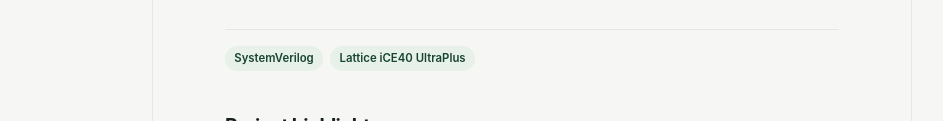
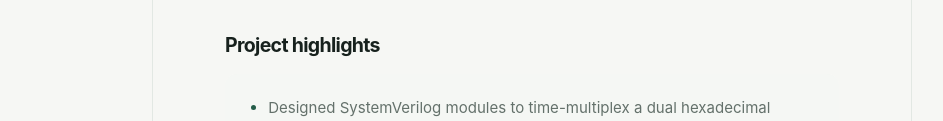
Before and after one commit to eing523/eing523.github.io, a plain HTML site: page projects/fpga-display-keypad.html in a window 1280 px wide. Shown: the part 974-1095 px from the top of the page, without its empty margins (108-1051 px from the left). Drawn offline with Linux system fonts and the light colour scheme.

Commit message:
fixed resume size and got rid of tags

```diff
--- a/detail.css
+++ b/detail.css
@@ -59,14 +59,6 @@
   margin-bottom: 2rem;
 }
 
-.detail-tags {
-  margin-bottom: 2.4rem;
-}
-
-.detail-tags:empty {
-  display: none;
-}
-
 .detail-panel h2 {
   margin-bottom: 0.8rem;
   font-size: 1.22rem;
--- a/detail.js
+++ b/detail.js
@@ -11,7 +11,6 @@ const details = {
       "Design and prototype a clamping mechanism in SolidWorks to secure continuous glucose monitor sensor plates to electroplating fixtures, cutting cycle time for 192 torquing motions per lot and improving ergonomics",
       "Collaborate with MiniMed engineers and a student team through weekly design reviews, incorporating manufacturing and quality feedback to align the fixture with production requirements",
     ],
-    technologies: ["SolidWorks", "Mechanical design", "Prototyping"],
   },
   "water-resources-internship": {
     category: "Engineering experience",
@@ -26,7 +25,6 @@ const details = {
       "Built an ArcGIS Pro map and Experience Builder dashboard with dynamic search, charts, and distance filtering",
       "Inspected landfills for permit compliance, flagging leachate collection deficiencies and communicating findings to dischargers",
     ],
-    technologies: ["R", "ArcGIS Pro", "Experience Builder"],
   },
   "bioprinting-research": {
     category: "Engineering experience",
@@ -41,7 +39,6 @@ const details = {
       "Engineer a UV print bed (8–10 mW/cm²) to photopolymerize PEG-acrylate hydrogels for tissue models",
       "Design acrylic UV enclosure to protect users and remove environmental variables from the curing process",
     ],
-    technologies: ["SolidWorks", "UV curing", "Bioprinting"],
   },
   "cad-tutor": {
     category: "Engineering experience",
@@ -55,7 +52,6 @@ const details = {
       "Lead weekly SolidWorks office hours, teaching CAD, FEA, and simulation to support the course's team projects",
       "Grade SolidWorks lab assignments and give feedback to reinforce CAD proficiency across the course",
     ],
-    technologies: ["SolidWorks", "CAD", "FEA", "Simulation"],
   },
   "fpga-display-keypad": {
     category: "Engineering project",
@@ -69,7 +65,6 @@ const details = {
       "Allowed each displayed digit to be controlled with DIP switches.",
       "Built a counter-based scanner to drive keypad rows, read columns, and light an LED on each keypress.",
     ],
-    technologies: ["SystemVerilog", "Lattice iCE40 UltraPlus"],
   },
   "fpga-keypad-scanner": {
     category: "Engineering project",
@@ -83,7 +78,6 @@ const details = {
       "Handled switch bounce so each press registers once regardless of how long the key is held.",
       "Ignored additional keypresses while a key was held.",
     ],
-    technologies: ["SystemVerilog", "Lattice iCE40 UltraPlus"],
   },
   "stm32-digital-audio": {
     category: "Engineering project",
@@ -97,7 +91,6 @@ const details = {
       "Derived prescaler and auto-reload values for the minimum and maximum note frequencies.",
       "Played tunes through an LM386 amplifier, with each note within 1% of its target pitch.",
     ],
-    technologies: ["C", "STM32L432KC", "SEGGER", "Timers", "LM386"],
   },
   "stm32-motor-encoder": {
     category: "Engineering project",
@@ -110,7 +103,6 @@ const details = {
       "Read the two channels of a quadrature encoder using interrupts on both sensors.",
       "Used encoder transitions to measure motor speed and determine rotation direction.",
     ],
-    technologies: ["C", "STM32L432KC", "Quadrature encoder", "Interrupts"],
   },
   "autonomous-surface-vehicle": {
     category: "Engineering project",
@@ -124,7 +116,6 @@ const details = {
       "Designed and waterproofed analog signal-conditioning circuits for pressure, turbidity, and temperature sensors.",
       "Integrated environmental sensors to support measurements at multiple depths.",
     ],
-    technologies: ["Analog circuit design", "Sensor integration", "Waterproofing"],
   },
   "autonomous-underwater-robot": {
     category: "Engineering project",
@@ -138,7 +129,6 @@ const details = {
       "Validated signal integrity on an oscilloscope.",
       "Programmed a LabVIEW proportional controller for autonomous depth tracking and step-response analysis.",
     ],
-    technologies: ["LabVIEW", "PCB design", "Control systems", "Oscilloscope"],
   },
 };
 
@@ -174,11 +164,4 @@ if (!page || !detail) {
     item.textContent = text;
     highlights.append(item);
   }
-
-  const tags = document.querySelector("[data-detail-tags]");
-  for (const text of detail.technologies) {
-    const item = document.createElement("span");
-    item.textContent = text;
-    tags.append(item);
-  }
 }
--- a/projects/fpga-display-keypad.html
+++ b/projects/fpga-display-keypad.html
@@ -34,7 +34,6 @@
         <p class="detail-summary" data-detail-summary></p>
         <!-- Replace this placeholder with an img, e.g. <img class="media-placeholder detail-image-placeholder" src="../assets/images/fpga-display-keypad.jpg" alt="Description">. -->
         <div class="media-placeholder detail-image-placeholder" role="img" aria-label="Project image placeholder">Add project image here</div>
-        <div class="focus-tags detail-tags" data-detail-tags aria-label="Technologies"></div>
         <section>
           <h2>Project highlights</h2>
           <ul class="detail-highlights" data-detail-highlights></ul>
--- a/styles.css
+++ b/styles.css
@@ -320,30 +320,6 @@ p {
   line-height: 1.45;
 }
 
-.focus-tags,
-.tag-list {
-  display: flex;
-  flex-wrap: wrap;
-  gap: 0.45rem;
-}
-
-.focus-tags {
-  padding-top: 1rem;
-  border-top: 1px solid var(--line);
-}
-
-.focus-tags span,
-.tag-list li {
-  padding: 0.32rem 0.58rem;
-  border-radius: 999px;
-  color: var(--green-dark);
-  background: var(--mint);
-  font-size: 0.71rem;
-  font-weight: 600;
-  line-height: 1.35;
-  list-style: none;
-}
-
 .about-grid {
   display: grid;
   grid-template-columns: 1fr 1fr;
@@ -562,15 +538,6 @@ img.media-placeholder {
   font-size: 0.88rem;
 }
 
-.tag-list {
-  margin: auto 0 0;
-  padding: 0;
-}
-
-.tag-list li {
-  font-size: 0.69rem;
-}
-
 #panel-resume .section-heading {
   margin-bottom: 3.8rem;
 }
@@ -592,7 +559,7 @@ img.media-placeholder {
 .resume-viewer-wrap {
   position: relative;
   left: 50%;
-  width: min(1600px, calc(100vw - 64px));
+  width: min(800px, calc(100vw - 64px));
   margin: 0;
   transform: translateX(-50%);
 }
@@ -600,7 +567,8 @@ img.media-placeholder {
 .resume-viewer {
   display: block;
   width: 100%;
-  height: clamp(720px, 90vh, 1200px);
+  height: auto;
+  aspect-ratio: 8.5 / 11;
   border: 0;
   border-radius: 10px;
   background: #3c3c3c;
```
Also changed, not shown: experience/bioprinting-research.html (+0 -1 lines), experience/cad-tutor.html (+0 -1 lines), experience/minimed-manufacturing.html (+0 -1 lines), experience/water-resources-internship.html (+0 -1 lines), index.html (+1 -7 lines), projects/autonomous-surface-vehicle.html (+0 -1 lines), projects/autonomous-underwater-robot.html (+0 -1 lines), projects/fpga-keypad-scanner.html (+0 -1 lines), projects/stm32-digital-audio.html (+0 -1 lines), projects/stm32-motor-encoder.html (+0 -1 lines).
